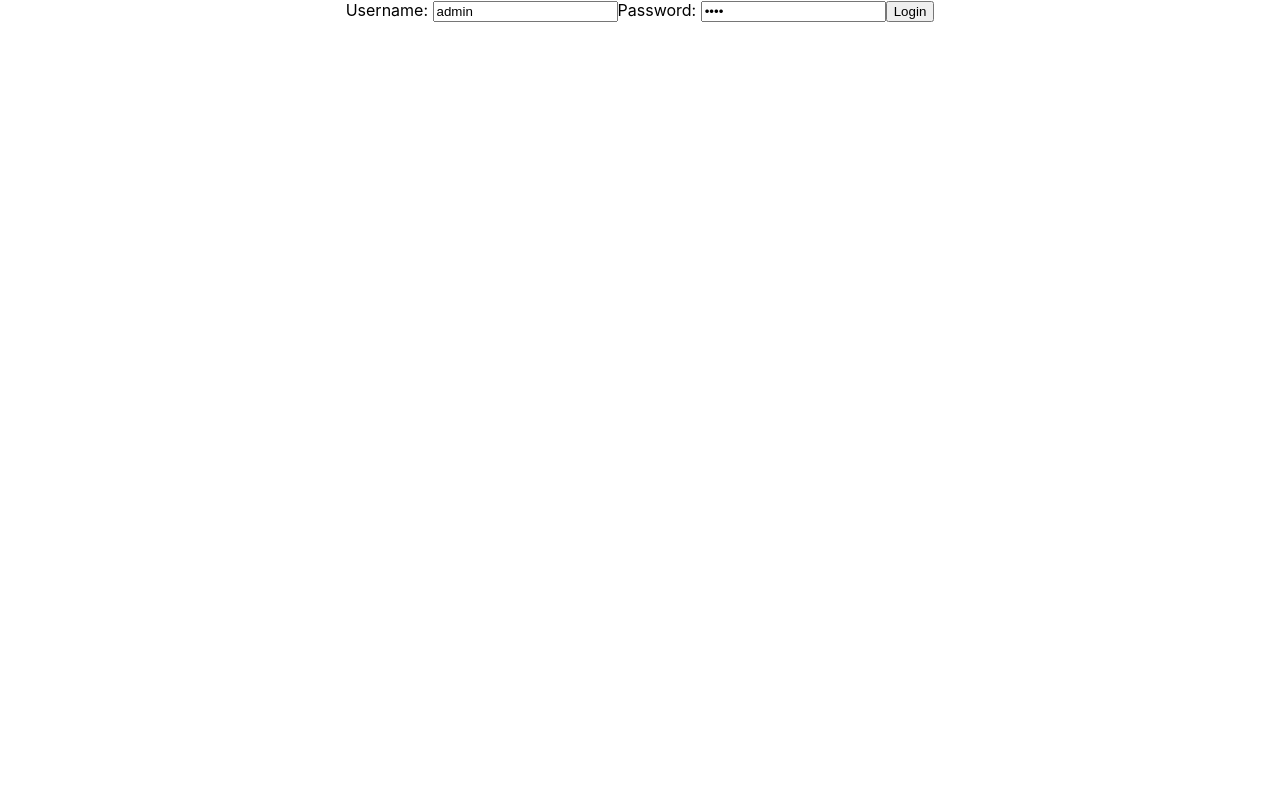
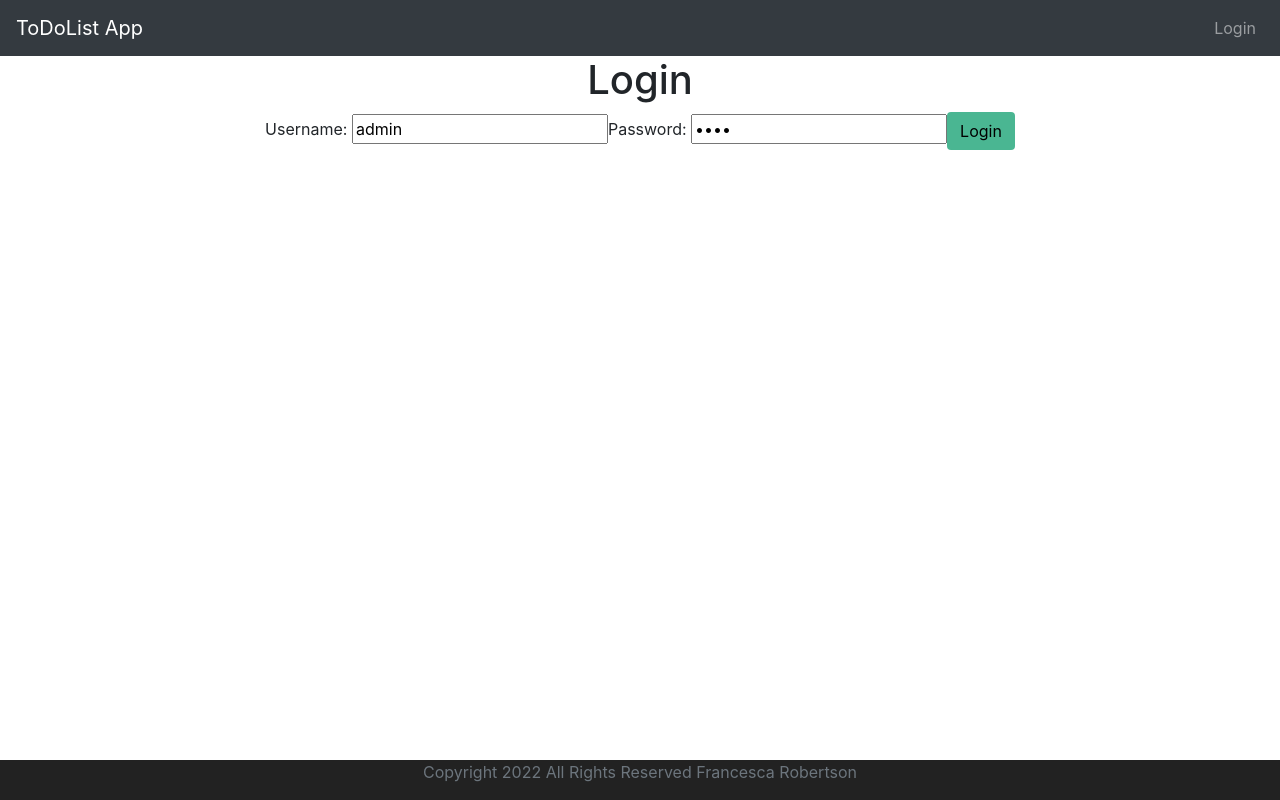
Before and after one commit to ChescaRobertson/ReactApps, a React (Create React App) app in the folder todolist/: page / in a window 1280 px wide. Built offline with nearby package versions, Linux system fonts and the light colour scheme.

Commit message:
Styling and additional login functionality

```diff
--- a/todolist/src/App.css
+++ b/todolist/src/App.css
@@ -1,3 +1,16 @@
+.footer {
+  position: absolute;
+  bottom: 0;
+  width: 100%;
+  height: 40px;
+  background-color: #222;
+}
+
+.btn {
+  background-color: rgb(74, 182, 146);
+  padding: 15px 30px;
+}
+
 .App {
   text-align: center;
 }
--- a/todolist/src/App.js
+++ b/todolist/src/App.js
@@ -1,6 +1,7 @@
 import React, { Component } from 'react';
 import ToDoApp from './components/todolist/ToDoApp';
 import './App.css';
+import './bootstrap.css';
 
 class App extends Component {
   render() {
--- /dev/null
+++ b/todolist/src/bootstrap.css
@@ -0,0 +1 @@
+@import url(https://unpkg.com/bootstrap@4.1.0/dist/css/bootstrap.min.css);
--- /dev/null
+++ b/todolist/src/components/todolist/AuthenticationService.js
@@ -0,0 +1,16 @@
+class AuthenticationService {
+  registerSuccessfulLogin(username, password) {
+    sessionStorage.setItem('authenticatedUser', username);
+  }
+
+  logout() {
+    sessionStorage.removeItem('authenticatedUser');
+  }
+
+  isUserLoggedIn() {
+    let user = sessionStorage.getItem('authenticatedUser');
+    if (user === null) return false;
+    return true;
+  }
+}
+export default new AuthenticationService();
--- /dev/null
+++ b/todolist/src/components/todolist/HeaderComponent.jsx
@@ -0,0 +1,59 @@
+import React, { Component } from 'react';
+
+import { Link } from 'react-router-dom';
+
+import AuthenticationService from './AuthenticationService.js';
+
+class HeaderComponent extends Component {
+  render() {
+    const isUserLoggedIn = AuthenticationService.isUserLoggedIn();
+
+    return (
+      <header>
+        <nav className="navbar navbar-expand-md navbar-dark bg-dark">
+          <div>
+            <span className="navbar-brand">ToDoList App</span>
+          </div>
+          <ul className="navbar-nav">
+            {isUserLoggedIn && (
+              <li>
+                <Link className="nav-link" to="/welcome/admin">
+                  Home
+                </Link>
+              </li>
+            )}
+            {isUserLoggedIn && (
+              <li>
+                <Link className="nav-link" to="/todos">
+                  Todos
+                </Link>
+              </li>
+            )}
+          </ul>
+          <ul className="navbar-nav navbar-collapse justify-content-end">
+            {!isUserLoggedIn && (
+              <li>
+                <Link className="nav-link" to="/login">
+                  Login
+                </Link>
+              </li>
+            )}
+            {isUserLoggedIn && (
+              <li>
+                <Link
+                  className="nav-link"
+                  to="/logout"
+                  onClick={AuthenticationService.logout}
+                >
+                  Logout
+                </Link>
+              </li>
+            )}
+          </ul>
+        </nav>
+      </header>
+    );
+  }
+}
+
+export default HeaderComponent;
--- a/todolist/src/components/todolist/ToDoApp.jsx
+++ b/todolist/src/components/todolist/ToDoApp.jsx
@@ -1,20 +1,59 @@
 import React, { Component } from 'react';
-import { BrowserRouter as Router, Route, Routes } from 'react-router-dom';
+import { BrowserRouter as Router, Route, Routes, Link } from 'react-router-dom';
 import withNavigation from './WithNavigation';
+import withParams from './withParams';
+import AuthenticationService from './AuthenticationService';
+import HeaderComponent from './HeaderComponent';
 
 class ToDoApp extends Component {
   render() {
     const LoginComponentWithNavigation = withNavigation(LoginComponent);
+    const WelcomeComponentWithParams = withParams(WelcomeComponent);
+    const HeaderComponentWithNavigation = withNavigation(HeaderComponent);
     return (
       <div className="ToDoApp">
         <Router>
+          <HeaderComponentWithNavigation />
           <Routes>
             <Route path="/" element={<LoginComponentWithNavigation />} />
             <Route path="/login" element={<LoginComponentWithNavigation />} />
-            <Route path="/welcome" element={<WelcomeComponent />} />
+            <Route
+              path="/welcome/:name"
+              element={<WelcomeComponentWithParams />}
+            />
+            <Route path="/todos" element={<ListToDosComponent />} />
+            <Route path="/logout" element={<LogoutComponent />} />
             <Route path="*" element={<ErrorComponent />} />
           </Routes>
+          <FooterComponent />
         </Router>
+      </div>
+    );
+  }
+}
+
+class FooterComponent extends Component {
+  render() {
+    return (
+      <div>
+        <footer className="footer">
+          <span className="text-muted">
+            Copyright 2022 All Rights Reserved Francesca Robertson
+          </span>
+        </footer>
+      </div>
+    );
+  }
+}
+
+class LogoutComponent extends Component {
+  render() {
+    return (
+      <div>
+        <h1>You are logged out</h1>
+        <div className="container">
+          Thank You for Using ToDoList Application
+        </div>
       </div>
     );
   }
@@ -22,7 +61,72 @@ class ToDoApp extends Component {
 
 class WelcomeComponent extends Component {
   render() {
-    return <div>Welcome Francesca</div>;
+    return (
+      <>
+        <h1>Welcome</h1>
+        <div className="container">
+          Welcome {this.props.params.name}. You can manage your todos{' '}
+          <Link to="/todos">Here</Link>
+        </div>
+      </>
+    );
+  }
+}
+
+class ListToDosComponent extends Component {
+  constructor(props) {
+    super(props);
+    this.state = {
+      todos: [
+        {
+          id: 1,
+          description: 'Learn React',
+          done: false,
+          targetDate: new Date(),
+        },
+        {
+          id: 2,
+          description: 'Cook dinner',
+          done: false,
+          targetDate: new Date(),
+        },
+        {
+          id: 3,
+          description: 'Wash dishes',
+          done: false,
+          targetDate: new Date(),
+        },
+      ],
+    };
+  }
+  render() {
+    return (
+      <div>
+        <h1>ToDo List</h1>
+        <div className="conatiner">
+          <table className="table">
+            <thead>
+              <tr>
+                <th>ID</th>
+                <th>Description</th>
+                <th>Done</th>
+                <th>Target Date</th>
+              </tr>
+            </thead>
+            <tbody>
+              {this.state.todos.map((todo) => (
+                <tr>
+                  <td>{todo.id}</td>
+                  <td>{todo.description}</td>
+                  <td>{todo.done.toString()}</td>
+                  <td>{todo.targetDate.toString()}</td>
+                </tr>
+              ))}
+            </tbody>
+          </table>
+        </div>
+      </div>
+    );
   }
 }
 
@@ -44,7 +148,6 @@ class LoginComponent extends Component {
   }
 
   handleChange(event) {
-    console.log(event.target.value);
     this.setState({
       [event.target.name]: event.target.value,
     });
@@ -52,7 +155,11 @@ class LoginComponent extends Component {
 
   loginClicked() {
     if (this.state.username === 'admin' && this.state.password === 'pass') {
-      this.props.navigate('/welcome');
+      AuthenticationService.registerSuccessfulLogin(
+        this.state.username,
+        this.state.password
+      );
+      this.props.navigate(`/welcome/${this.state.username}`);
     } else {
       this.setState({ showSuccessMessage: false });
       this.setState({ hasLoginFalied: true });
@@ -62,7 +169,11 @@ class LoginComponent extends Component {
   render() {
     return (
       <div>
-        {this.state.hasLoginFalied && <div>Invalid Creditentials</div>}
+        <h1>Login</h1>
+        <div className="container">
+          {this.state.hasLoginFalied && (
+            <div className="alert alert-warning">Invalid Creditentials</div>
+          )}
           {this.state.showSuccessMessage && <div>Login Successful</div>}
           Username:{' '}
           <input
@@ -78,7 +189,10 @@ class LoginComponent extends Component {
             value={this.state.password}
             onChange={this.handleChange}
           />
-        <button onClick={this.loginClicked}>Login</button>
+          <button className="btn btn-sucess" onClick={this.loginClicked}>
+            Login
+          </button>
+        </div>
       </div>
     );
   }
--- /dev/null
+++ b/todolist/src/components/todolist/withParams.jsx
@@ -0,0 +1,7 @@
+import { useParams } from 'react-router-dom';
+
+function withParams(Component) {
+  return (props) => <Component {...props} params={useParams()} />;
+}
+
+export default withParams;
```
Lines whose indentation alone changed are shown as unchanged.
